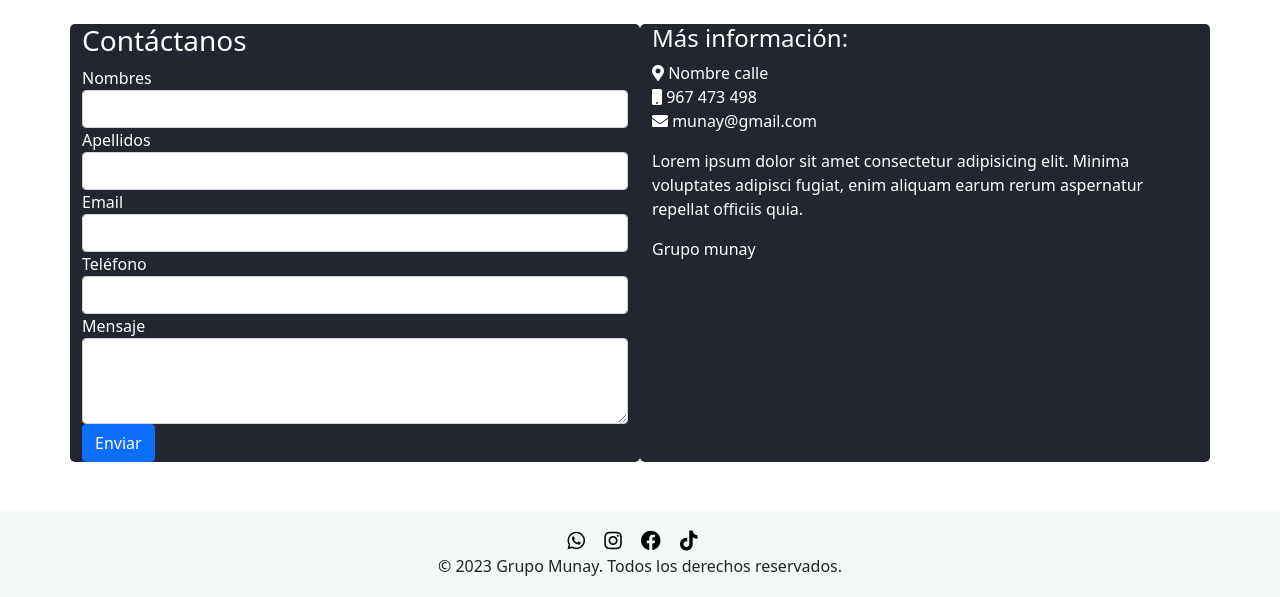
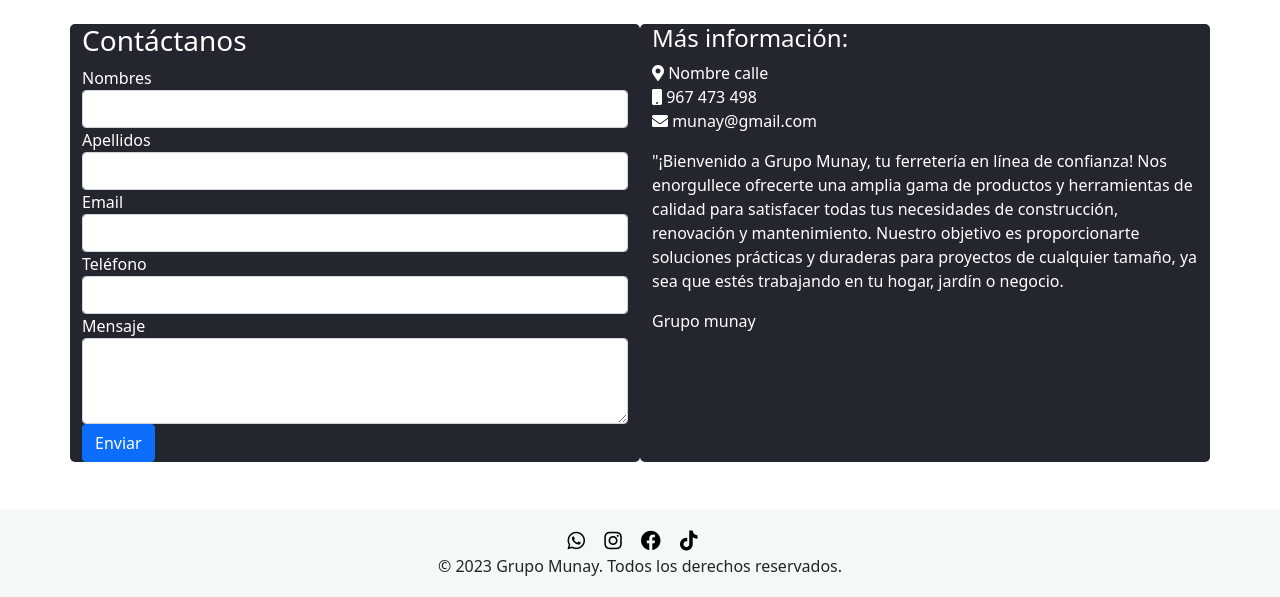
Before and after one commit to MiguiApp/ProyectoWeb, a Django app: page /contacto/ in a window 1280 px wide. Shown: the part 110-707 px from the top of the page. Run offline with Django 4.2, Linux system fonts and the light colour scheme; some libraries are stand-ins or nearby versions.

Commit message:
descripcion

```diff
--- a/contacto/templates/contacto/contactos.html
+++ b/contacto/templates/contacto/contactos.html
@@ -88,7 +88,7 @@
                 <li><i class="fas fa-mobile"></i> 967 473 498</li>
                 <li><i class="fas fa-envelope"></i> munay@gmail.com</li>
             </ul>
-            <p>Lorem ipsum dolor sit amet consectetur adipisicing elit. Minima voluptates adipisci fugiat, enim aliquam earum rerum aspernatur repellat officiis quia.</p>
+            <p>"¡Bienvenido a Grupo Munay, tu ferretería en línea de confianza! Nos enorgullece ofrecerte una amplia gama de productos y herramientas de calidad para satisfacer todas tus necesidades de construcción, renovación y mantenimiento. Nuestro objetivo es proporcionarte soluciones prácticas y duraderas para proyectos de cualquier tamaño, ya sea que estés trabajando en tu hogar, jardín o negocio.</p>
             <p>Grupo munay</p>
         </div>
 
```
